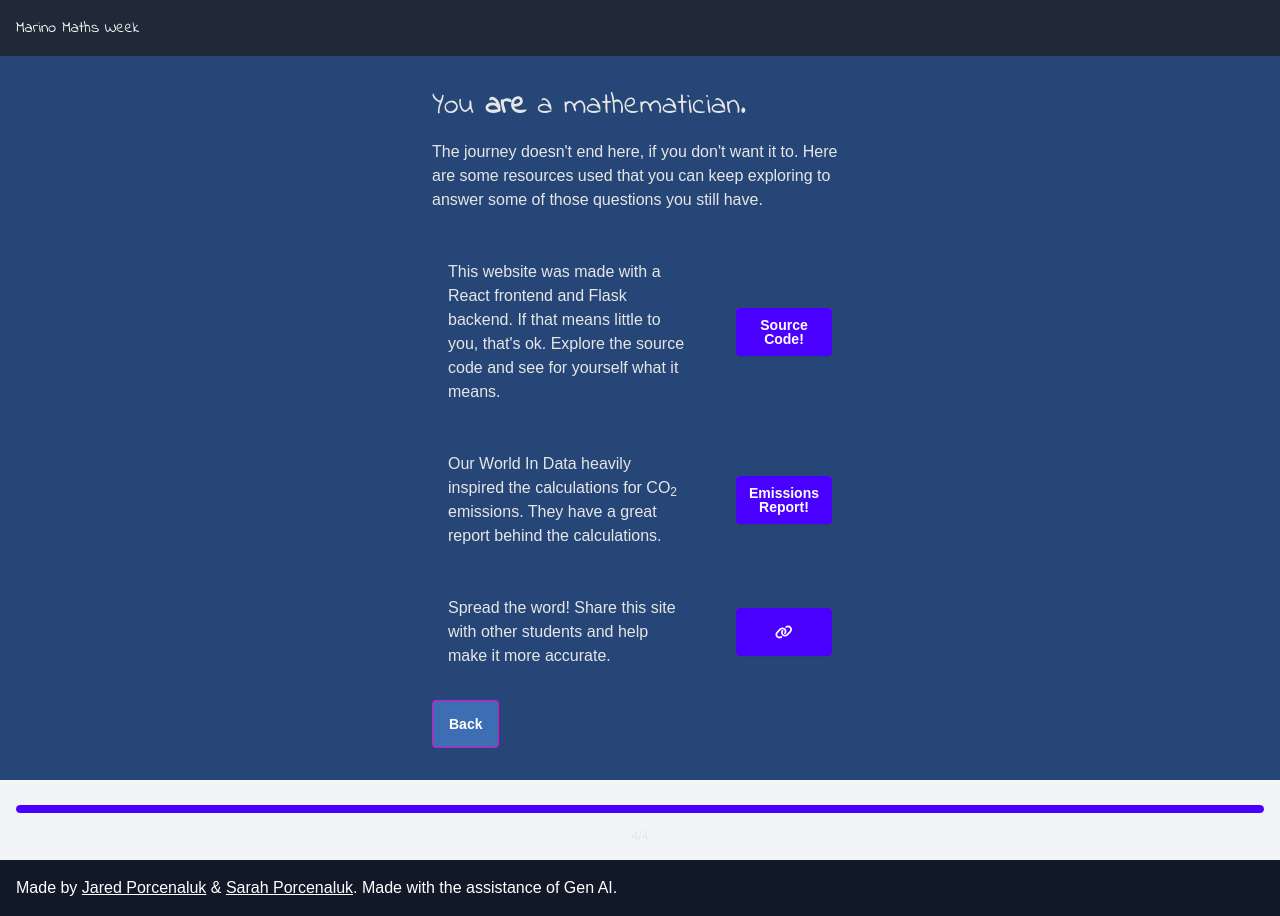
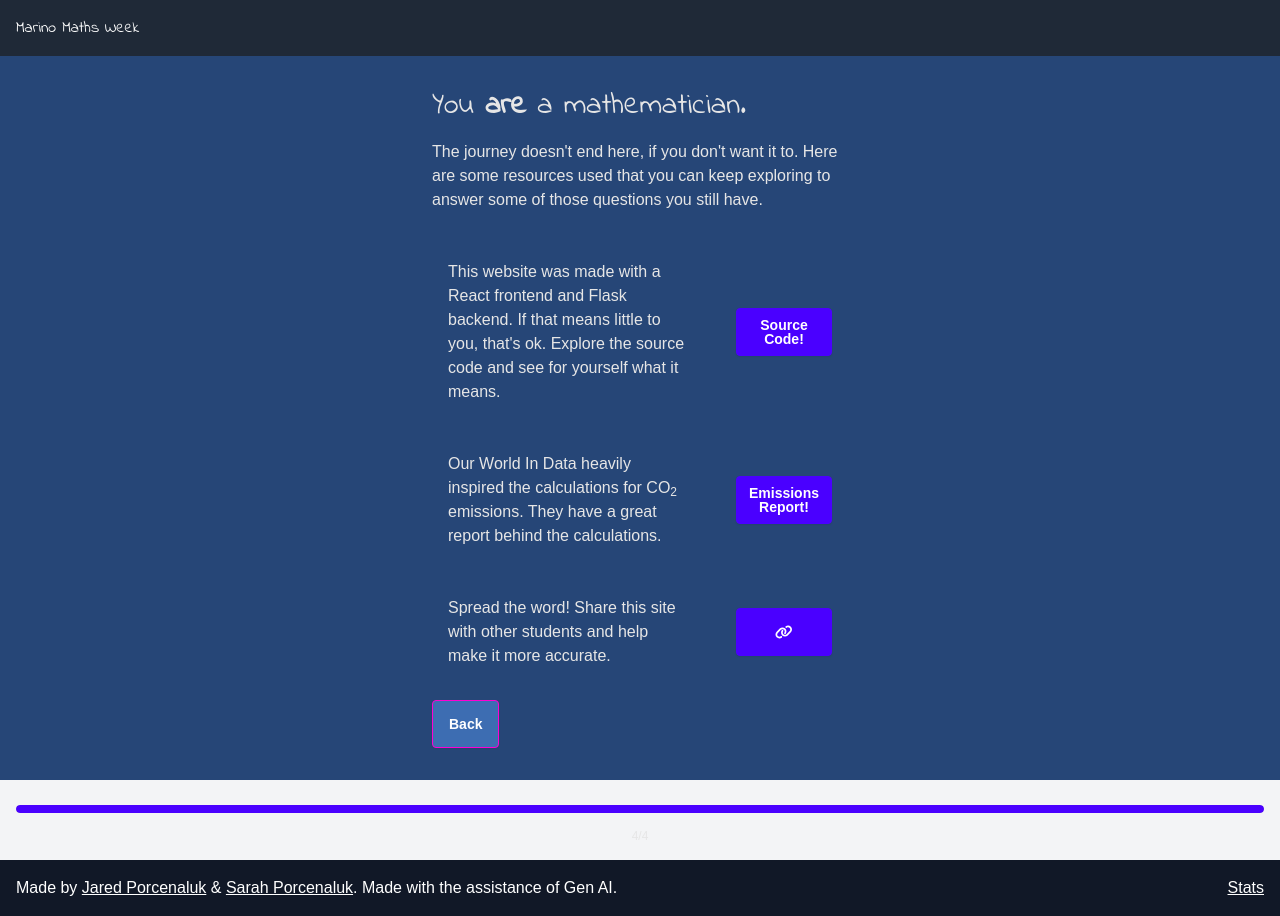
Before and after one commit to jporcenaluk/marino-app, a React (Vite) app in the folder emissions-app/frontend/: page /story/4 in a window 1280 px wide. Built offline with nearby package versions, Linux system fonts and the light colour scheme; a web font is replaced by a local one.

Commit message:
added button to navigate to stats

```diff
--- a/emissions-app/frontend/src/components/Footer.tsx
+++ b/emissions-app/frontend/src/components/Footer.tsx
@@ -1,7 +1,20 @@
-const Footer = () => (
-    <footer className="bg-gray-900 text-white p-4">
-      Made by <a className="underline" href="https://jaredporcenaluk.com">Jared Porcenaluk</a> & <a className="underline" href="https://sarahporcenaluk.com">Sarah Porcenaluk</a>. Made with the assistance of Gen AI.
+import { useNavigate } from "react-router-dom";
+
+function Footer() {
+
+  const navigate = useNavigate()
+  const handleNavigateStats = () => {
+    navigate('/stats');
+  };
+
+  return (
+    <footer className="bg-gray-900 text-white p-4 flex justify-between items-center">
+      <div>
+        Made by <a className="underline" href="https://jaredporcenaluk.com">Jared Porcenaluk</a> & <a className="underline" href="https://sarahporcenaluk.com">Sarah Porcenaluk</a>. Made with the assistance of Gen AI.
+      </div>
+      <button className="underline" onClick={handleNavigateStats}>Stats</button>
     </footer>
-)
+  )
+}
 
 export default Footer;
```
